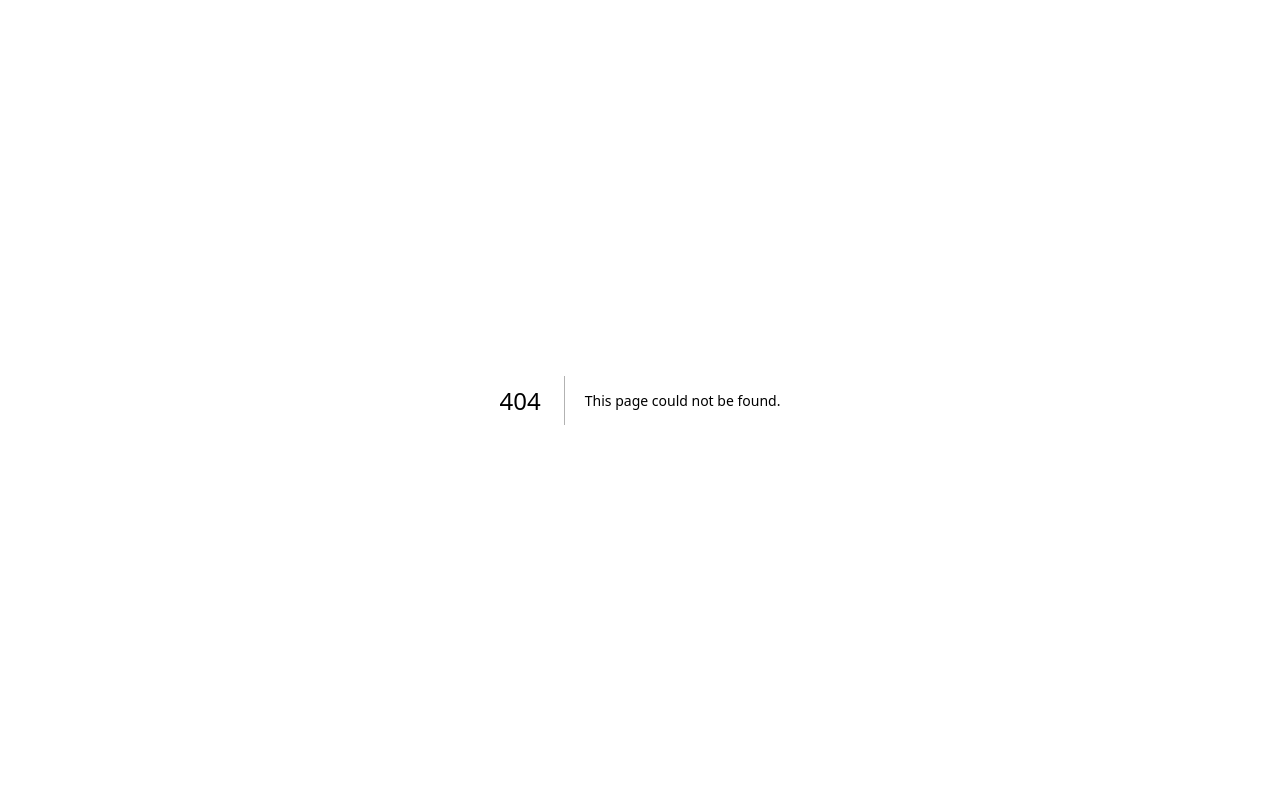
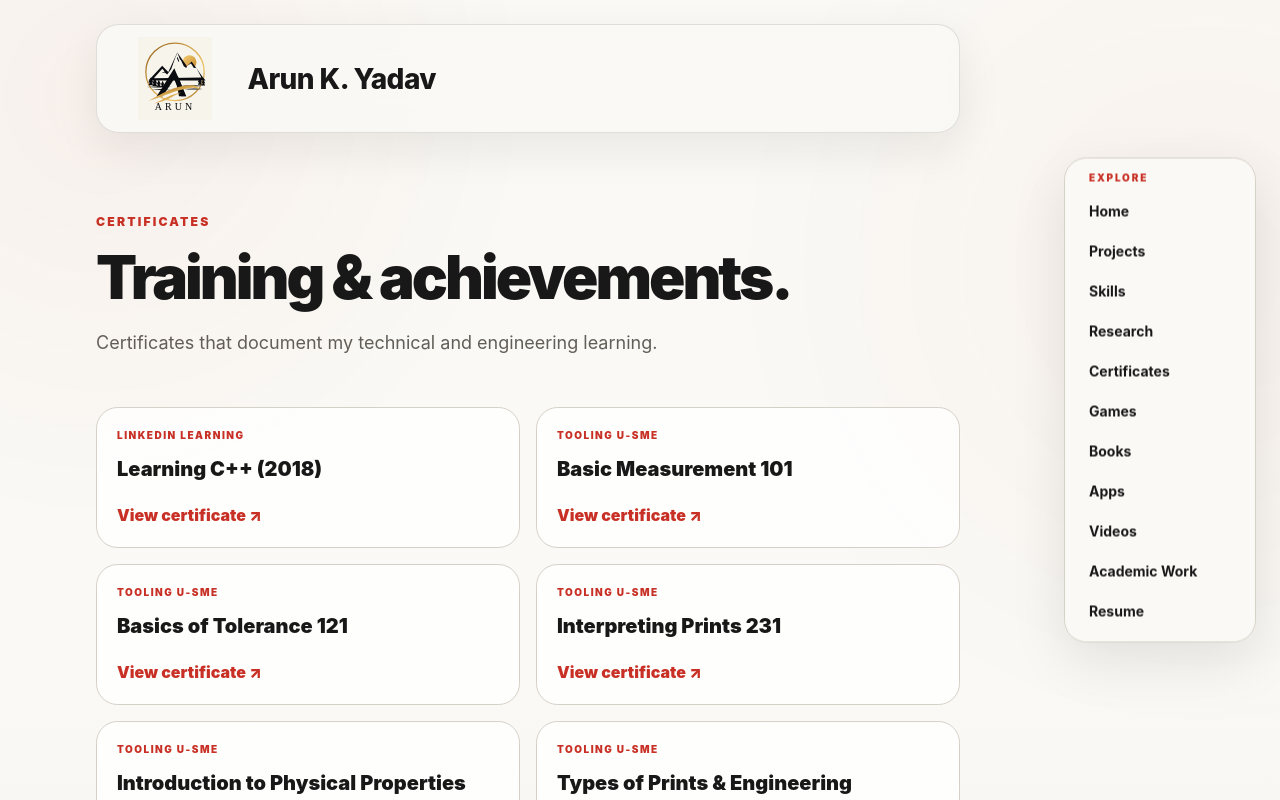
Before and after one commit to arunyadav-214/learning-website, a Next.js app: page /certificates in a window 1280 px wide. Before the commit this address had no page. Shown: the top 800 px of the page. Built offline with nearby package versions, Linux system fonts and the light colour scheme.

Commit message:
Add dedicated certificates page

```diff
--- /dev/null
+++ b/app/certificates/page.tsx
@@ -0,0 +1,27 @@
+import PageShell from "../PageShell";
+
+const certificates = [
+  ["Learning C++ (2018)", "LinkedIn Learning", "/certificates/learning-cpp-2018"],
+  ["Basic Measurement 101", "Tooling U-SME", "/certificates/basic-measurement-101"],
+  ["Basics of Tolerance 121", "Tooling U-SME", "/certificates/basics-of-tolerance-121"],
+  ["Interpreting Prints 231", "Tooling U-SME", "/certificates/interpreting-prints-231"],
+  ["Introduction to Physical Properties 101", "Tooling U-SME", "/certificates/introduction-to-physical-properties-101"],
+  ["Types of Prints & Engineering Drawings 132", "Tooling U-SME", "/certificates/types-of-prints-engineering-drawings-132"],
+  ["Blueprint Reading 131", "Tooling U-SME", "/certificates/blueprint-reading-131"],
+] as const;
+
+export default function CertificatesPage() {
+  return (
+    <PageShell kicker="CERTIFICATES" title="Training & achievements." intro="Certificates that document my technical and engineering learning.">
+      <div className="grid gap-4 md:grid-cols-2">
+        {certificates.map(([title, provider, href]) => (
+          <a key={href} href={href} className="rounded-[1.35rem] border border-black/10 bg-white/80 p-5 transition hover:-translate-y-1 hover:border-[#c83025]/40">
+            <p className="text-[10px] font-black uppercase tracking-[0.15em] text-[#c83025]">{provider}</p>
+            <h2 className="mt-3 text-xl font-black">{title}</h2>
+            <span className="mt-5 inline-block font-black text-[#c83025]">View certificate ↗</span>
+          </a>
+        ))}
+      </div>
+    </PageShell>
+  );
+}
```
